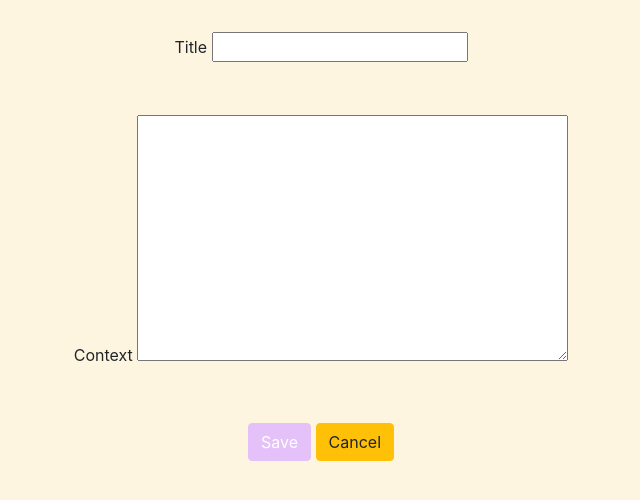
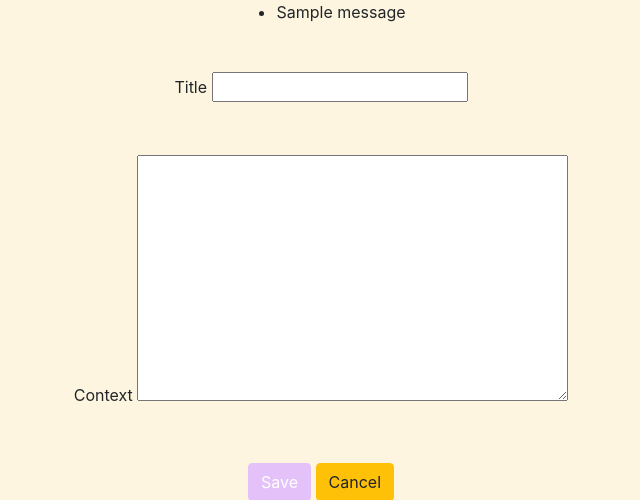
Before and after one commit to RalitsaTerzieva/my-diary, a Django app: page /entries/create in a window 1280 px wide. Shown: the part 56-556 px from the top of the page, without its empty margins (319-959 px from the left). Run offline with Django 4.2, Linux system fonts and the light colour scheme; tables that the repository leaves empty hold one stand-in row (values such as "Sample post"); one stand-in notice (Sample message) is shown; some libraries are stand-ins or nearby versions.

Commit message:
Add validation message

```diff
--- a/entries/forms.py
+++ b/entries/forms.py
@@ -1,5 +1,5 @@
 from django import forms
 
 class EntryForm(forms.Form):
-    title = forms.CharField()
-    content = forms.CharField(widget=forms.Textarea)
+    title = forms.CharField(min_length=5, max_length=255, required=True)
+    content = forms.CharField(min_length=10, max_length=1024, widget=forms.Textarea, required=True)
--- a/templates/base.html
+++ b/templates/base.html
@@ -21,6 +21,13 @@
     {% block navbar %}
         {% include "navbar.html" %}
     {% endblock %}
+    {% if messages %}
+    <ul class="messages">
+        {% for message in messages %}
+        <li{% if message.tags %} class="{{ message.tags }}"{% endif %}>{{ message }}</li>
+        {% endfor %}
+    </ul>
+    {% endif %}
 
     <div class="main-container mt-2">
         {% block content %}{% endblock %}
--- a/users/views.py
+++ b/users/views.py
@@ -1,8 +1,11 @@
 from django.views.generic.edit import CreateView
 from django.urls import reverse_lazy
 from django.contrib.auth.forms import UserCreationForm
+from django.contrib.messages.views import SuccessMessageMixin
 
-class SignUp(CreateView):
+
+class SignUp(SuccessMessageMixin, CreateView):
     form_class = UserCreationForm
     success_url = reverse_lazy("login")
     template_name = "users/signup.html"
+    success_message = "You have successfully signed up!"
```
